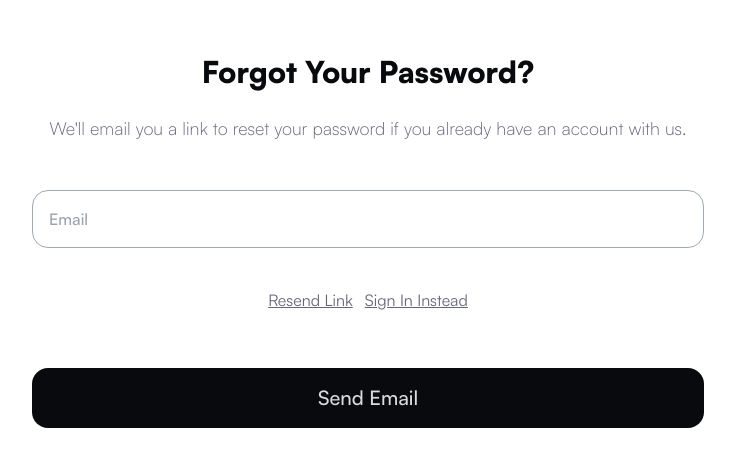
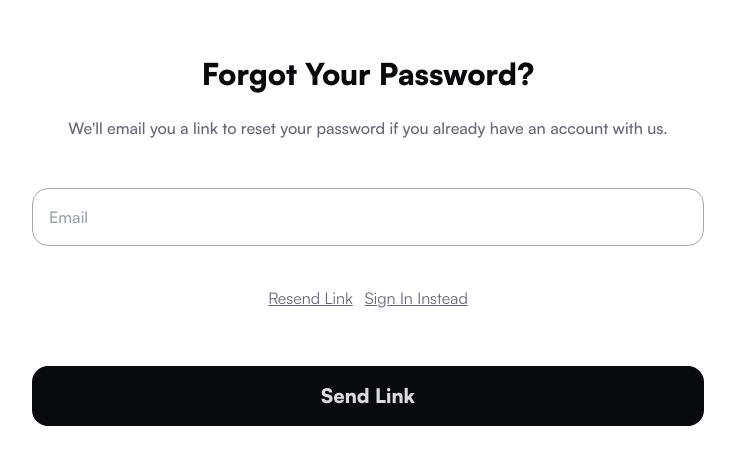
Before and after one commit to NoteRepoLabs/noterepo-web-client, a Next.js app: page /forgot-password in a window 1280 px wide. Shown: the part 175-642 px from the top of the page, without its empty margins (272-1007 px from the left). Built offline with nearby package versions, Linux system fonts and the light colour scheme; no server answers.

Commit message:
feat(style): Tweak font boldness

```diff
--- a/app/forgot-password/page.tsx
+++ b/app/forgot-password/page.tsx
@@ -17,7 +17,7 @@ export default function Home() {
          <h1 className="font-black text-3xl mb-6 text-neutral-900 dark:text-neutral-100">
             Forgot Your Password?
          </h1>
-         <p className="text-center font-medium text-lg text-neutral-500 dark:text-neutral-300 mb-12">
+         <p className="text-center font-bold text-base text-neutral-500 dark:text-neutral-300 mb-12">
             We&apos;ll email you a link to reset your password if you already
             have an account with us.
          </p>
@@ -44,7 +44,7 @@ export default function Home() {
             <Link underlined={true} href="/signin" text="Sign In Instead" />
          </section>
          <FilledButton
-            text="Send Email"
+            text="Send Link"
             onClick={sendResetEmail}
             styles={{ width: '100%' }}
          />
--- a/app/welcome/page.tsx
+++ b/app/welcome/page.tsx
@@ -17,7 +17,7 @@ export default function Home() {
          <h1 className="font-black text-3xl mb-6 text-neutral-900 dark:text-neutral-100">
             Welcome
          </h1>
-         <p className="text-center font-medium text-lg text-neutral-500 dark:text-neutral-300 mb-12">
+         <p className="text-center font-bold text-base text-neutral-500 dark:text-neutral-300 mb-12">
             We&apos;re almost done setting up your account. Add a username to
             proceed.
          </p>
--- a/components/ui/FilledButton.tsx
+++ b/components/ui/FilledButton.tsx
@@ -8,7 +8,7 @@ export default function FilledButton({ text, onClick, styles }: FilledButtonProp
    return (
       <button
          onClick={onClick}
-         className="w-full block font-bold text-xl bg-neutral-900 text-neutral-200 md:px-3 md:py-4 py-3 rounded-xl md:rounded-2xl my-8 mx-auto hover:bg-neutral-800 dark:bg-neutral-100 dark:text-neutral-900 dark:hover:bg-neutral-200"
+         className="w-full block font-black text-xl bg-neutral-900 text-neutral-200 md:px-3 md:py-4 py-3 rounded-xl md:rounded-2xl my-8 mx-auto hover:bg-neutral-800 dark:bg-neutral-100 dark:text-neutral-900 dark:hover:bg-neutral-200"
          style={{...styles}}
       >
          {text}
```
